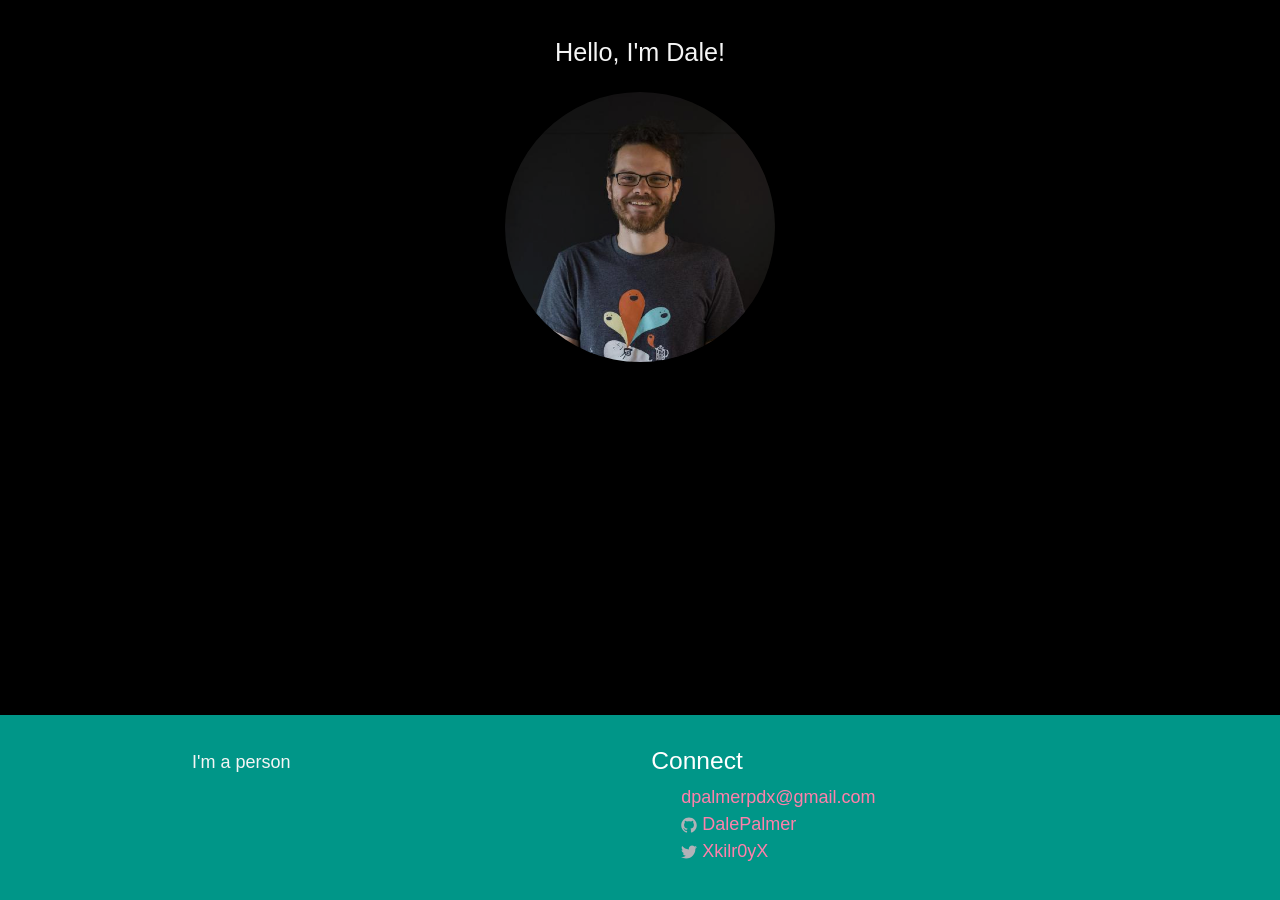
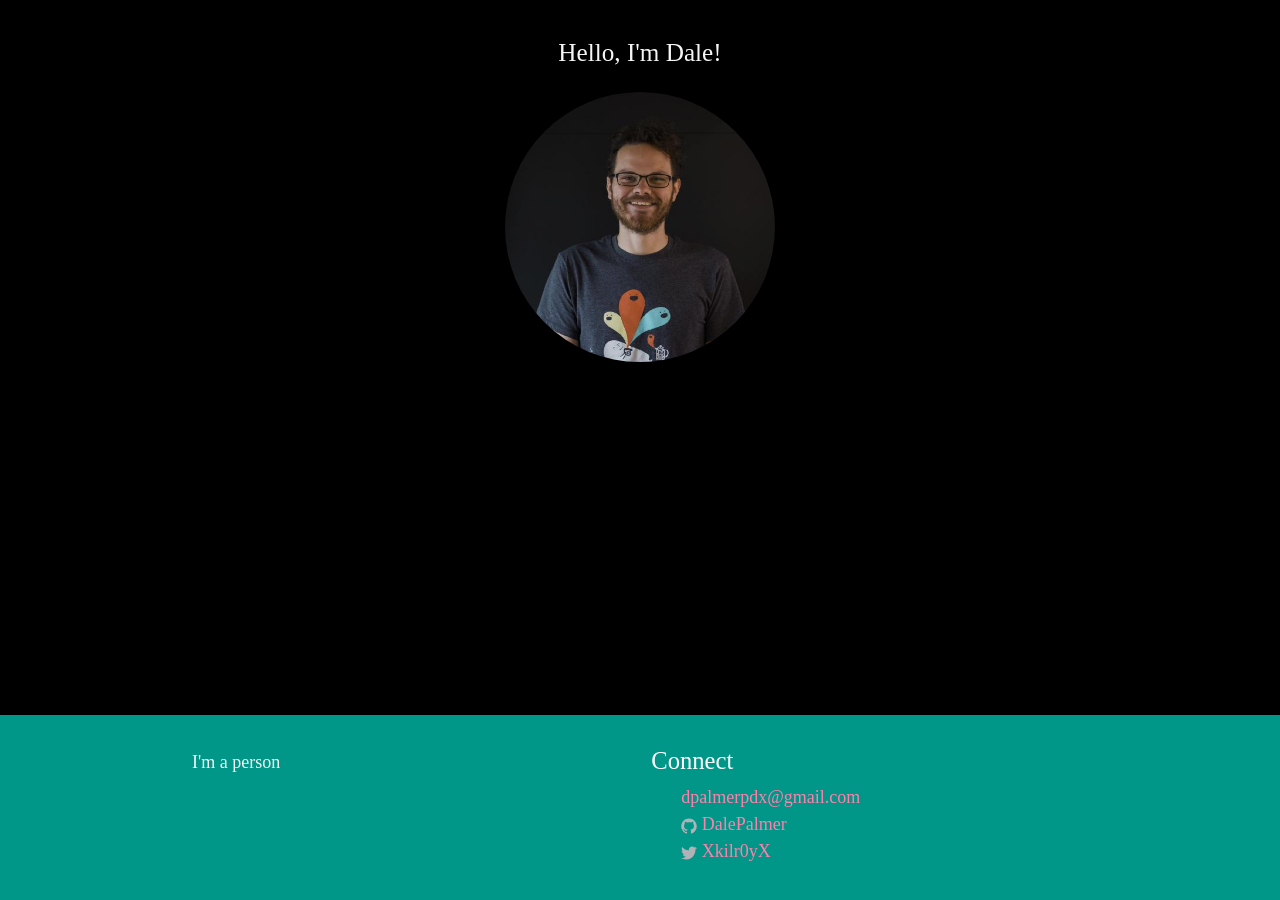
Before and after one commit to Dalepalmer/dalepalmer.github.io, a Jekyll site: the page built from meetme.md, in a window 1280 px wide. Built offline with Jekyll 4.4.1, drawn with Linux system fonts in a browser that asks for light colours; some web fonts are replaced.

Commit message:
updated font

```diff
--- a/css/style.css
+++ b/css/style.css
@@ -153,3 +153,7 @@ body {
 nav {
   box-shadow: unset !important;
 }
+
+body {
+  font-family: 'Antic Slab', serif;
+}
```
